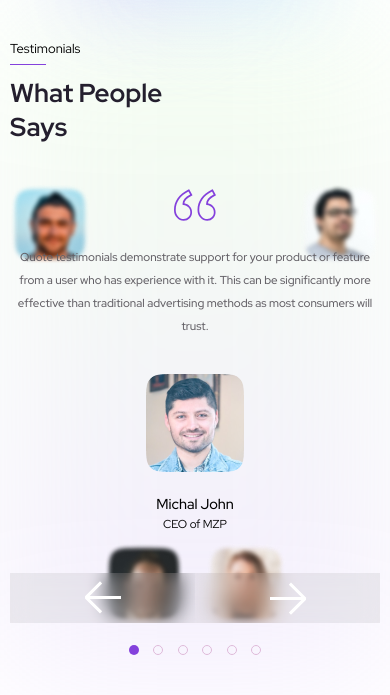
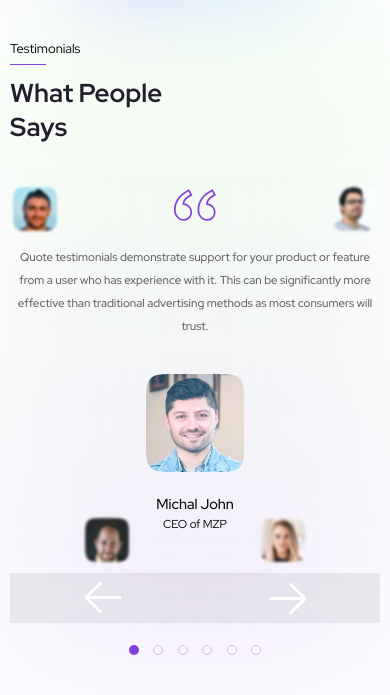
Before and after one commit to sluzerpp/it-campus, a plain HTML site: page TestTask/index.html in a window 390 px wide. Shown: the part 2212-2907 px from the top of the page. Drawn offline with Linux system fonts and the light colour scheme.

Commit message:
feat: adaptive for testimonials background

```diff
--- a/TestTask/assets/styles/_testimonials.scss
+++ b/TestTask/assets/styles/_testimonials.scss
@@ -36,6 +36,8 @@
     height: 100%;
 
     img {
+      width: 7rem;
+      height: 7rem;
       position: absolute;
 
       &:nth-child(1) {
@@ -206,6 +208,21 @@
 }
 
 @media (max-width: 730px) {
+  .slider {
+    &__bg {
+      img {
+        &:nth-child(2) {
+          left: 10rem;
+          bottom: 8rem;
+        }
+        &:nth-child(3) {
+          right: 10rem;
+          bottom: 8rem;
+        }
+      }
+    }
+  }
+
   .testimonials {
     padding: 3rem 0;
   }
```
Also changed, not shown: TestTask/assets/style.css.
